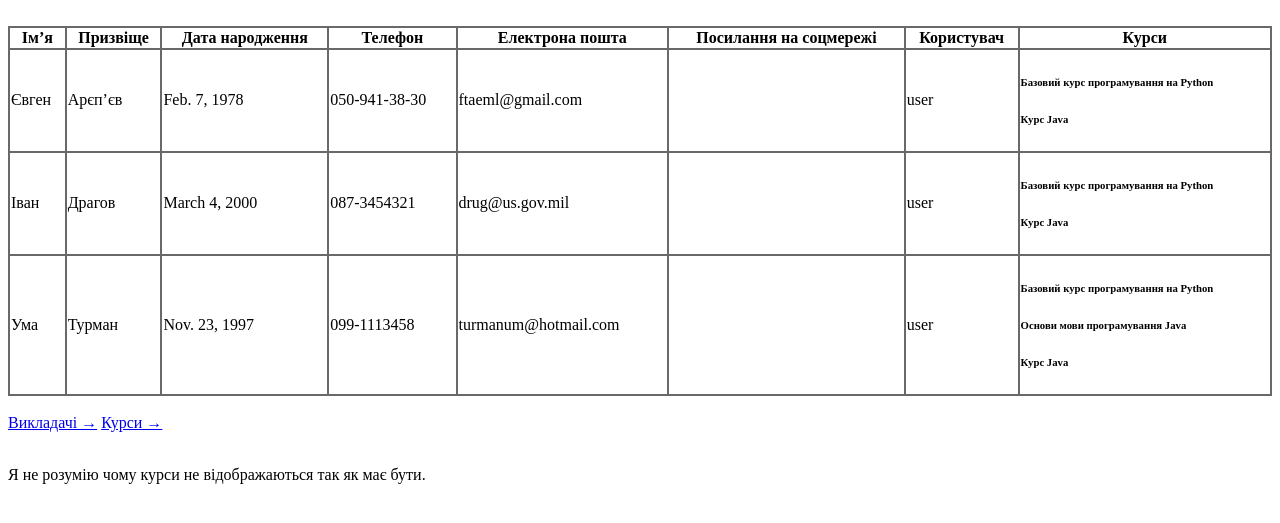
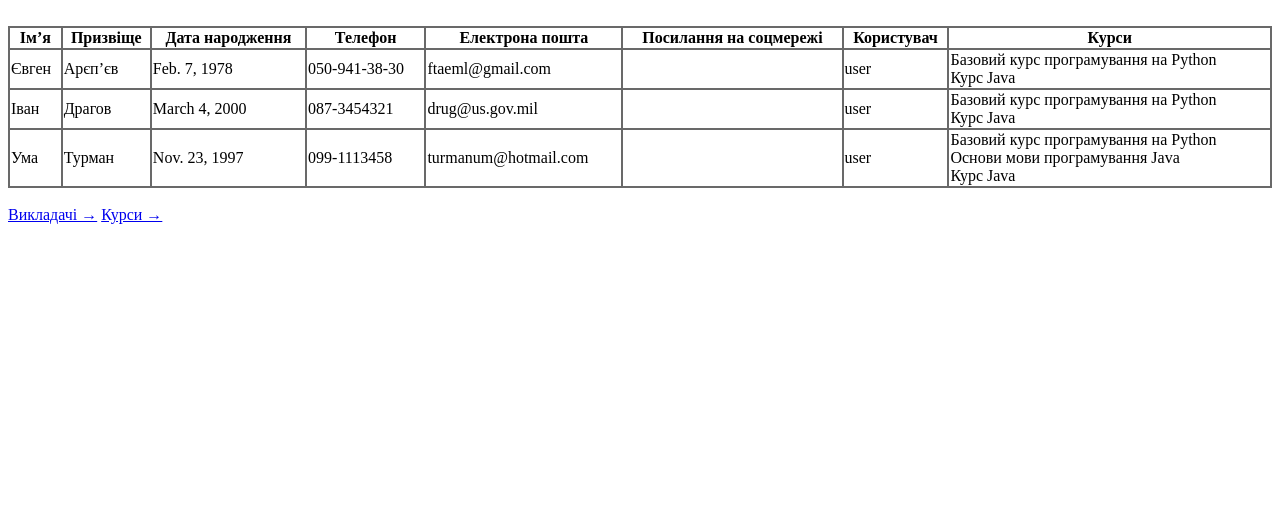
Before and after one commit to ftaeml/academy, a Django app: page /students/ in a window 1280 px wide. Shown: the top 523 px of the page. Run offline with Django 3.2, Linux system fonts and the light colour scheme; data comes from the database, SQL or seed files in the repository.

Commit message:
Update students.html

```diff
--- a/templates/students/students.html
+++ b/templates/students/students.html
@@ -34,7 +34,7 @@
         <td>{{ student.url }}</td>
         <td>{{ student.user }}</td>
         <td>{% for c in student.cour_ses.all %}
-              <h6>{{ c }}</h6>
+              {{ c }}<br/>
           {% endfor %}</td>
       </tr>
       {% endfor %}
@@ -42,8 +42,5 @@
      <br/>
      <a href="/teachers">Викладачі &rarr;</a>
      <a href="/courses">Курси &rarr;</a>
-     <br/>
-     <br/>
-     <p>Я не розумію чому курси не відображаються так як має бути.</p>
 </body>
 </html>
```
